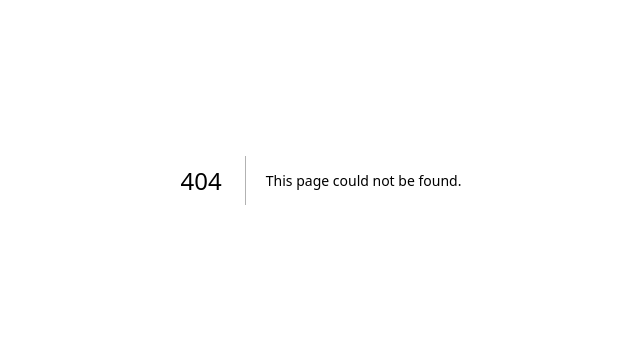
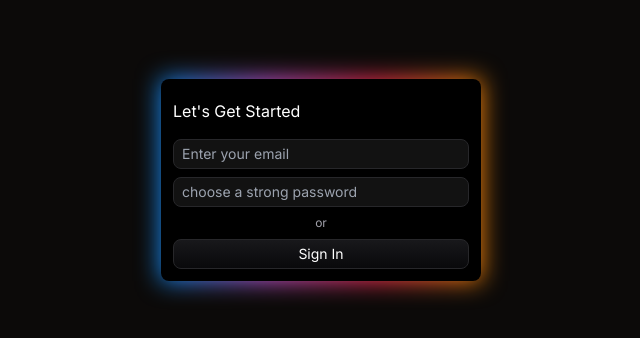
Before and after one commit to walkerthecreator/ai-interview, a Next.js app: page /auth in a window 1280 px wide. Before the commit this address had no page. Shown: the part 220-558 px from the top of the page, without its empty margins (319-959 px from the left). Built offline with nearby package versions, Linux system fonts and the light colour scheme.

Commit message:
add: dummy auth page

```diff
--- a/package.json
+++ b/package.json
@@ -24,6 +24,7 @@
     "clsx": "^2.1.1",
     "framer-motion": "^11.17.0",
     "lucide-react": "^0.395.0",
+    "motion": "^12.0.3",
     "next": "14.2.4",
     "next-themes": "^0.3.0",
     "react": "^18",
--- /dev/null
+++ b/src/app/auth/page.tsx
@@ -0,0 +1,30 @@
+import { GlowEffect } from '@/components/ui/glow-card';
+
+export default function GlowEffectCardBackground() {
+  return (
+    <div className='flex min-h-screen items-center justify-center'>
+      <div className='relative w-80'>
+        <GlowEffect
+          colors={['#0894FF', '#C959DD', '#FF2E54', '#FF9004']}
+          mode='static'
+          blur='medium'
+        />
+        <div className='relative w-80 space-y-2 rounded-lg bg-black p-3 text-white'>
+
+          <h1 className='py-2'>Let's Get Started</h1>
+          <input type="text" className='p-1 px-2 text-sm w-full border  rounded-lg placeholder:text-sm outline-zinc-700' placeholder='Enter your email' />
+          <input type="text" className='p-1 px-2 text-sm w-full border  rounded-lg placeholder:text-sm outline-zinc-700' placeholder='choose a strong password' />
+
+          <p className='my-3 text-xs text-zinc-400 text-center'>
+            or
+          </p>
+
+          <button className='bg-gradient-to-b from-zinc-900 border bg-zinc-950 text-sm w-full rounded-lg p-1'>Sign In</button>
+
+
+
+        </div>
+      </div>
+    </div>
+  );
+}
--- /dev/null
+++ b/src/components/ui/glow-card.tsx
@@ -0,0 +1,151 @@
+'use client';
+import { cn } from '@/lib/utils';
+import { motion, Transition } from 'motion/react';
+
+export type GlowEffectProps = {
+  className?: string;
+  style?: React.CSSProperties;
+  colors?: string[];
+  mode?:
+    | 'rotate'
+    | 'pulse'
+    | 'breathe'
+    | 'colorShift'
+    | 'flowHorizontal'
+    | 'static';
+  blur?:
+    | number
+    | 'softest'
+    | 'soft'
+    | 'medium'
+    | 'strong'
+    | 'stronger'
+    | 'strongest'
+    | 'none';
+  transition?: Transition;
+  scale?: number;
+  duration?: number;
+};
+
+export function GlowEffect({
+  className,
+  style,
+  colors = ['#FF5733', '#33FF57', '#3357FF', '#F1C40F'],
+  mode = 'rotate',
+  blur = 'medium',
+  transition,
+  scale = 1,
+  duration = 5,
+}: GlowEffectProps) {
+  const BASE_TRANSITION = {
+    repeat: Infinity,
+    duration: duration,
+    ease: 'linear',
+  };
+
+  const animations = {
+    rotate: {
+      background: [
+        `conic-gradient(from 0deg at 50% 50%, ${colors.join(', ')})`,
+        `conic-gradient(from 360deg at 50% 50%, ${colors.join(', ')})`,
+      ],
+      transition: {
+        ...(transition ?? BASE_TRANSITION),
+      },
+    },
+    pulse: {
+      background: colors.map(
+        (color) =>
+          `radial-gradient(circle at 50% 50%, ${color} 0%, transparent 100%)`
+      ),
+      scale: [1 * scale, 1.1 * scale, 1 * scale],
+      opacity: [0.5, 0.8, 0.5],
+      transition: {
+        ...(transition ?? {
+          ...BASE_TRANSITION,
+          repeatType: 'mirror',
+        }),
+      },
+    },
+    breathe: {
+      background: [
+        ...colors.map(
+          (color) =>
+            `radial-gradient(circle at 50% 50%, ${color} 0%, transparent 100%)`
+        ),
+      ],
+      scale: [1 * scale, 1.05 * scale, 1 * scale],
+      transition: {
+        ...(transition ?? {
+          ...BASE_TRANSITION,
+          repeatType: 'mirror',
+        }),
+      },
+    },
+    colorShift: {
+      background: colors.map((color, index) => {
+        const nextColor = colors[(index + 1) % colors.length];
+        return `conic-gradient(from 0deg at 50% 50%, ${color} 0%, ${nextColor} 50%, ${color} 100%)`;
+      }),
+      transition: {
+        ...(transition ?? {
+          ...BASE_TRANSITION,
+          repeatType: 'mirror',
+        }),
+      },
+    },
+    flowHorizontal: {
+      background: colors.map((color) => {
+        const nextColor = colors[(colors.indexOf(color) + 1) % colors.length];
+        return `linear-gradient(to right, ${color}, ${nextColor})`;
+      }),
+      transition: {
+        ...(transition ?? {
+          ...BASE_TRANSITION,
+          repeatType: 'mirror',
+        }),
+      },
+    },
+    static: {
+      background: `linear-gradient(to right, ${colors.join(', ')})`,
+    },
+  };
+
+  const getBlurClass = (blur: GlowEffectProps['blur']) => {
+    if (typeof blur === 'number') {
+      return `blur-[${blur}px]`;
+    }
+
+    const presets = {
+      softest: 'blur-sm',
+      soft: 'blur',
+      medium: 'blur-md',
+      strong: 'blur-lg',
+      stronger: 'blur-xl',
+      strongest: 'blur-xl',
+      none: 'blur-none',
+    };
+
+    return presets[blur as keyof typeof presets];
+  };
+
+  return (
+    <motion.div
+      style={
+        {
+          ...style,
+          '--scale': scale,
+          willChange: 'transform',
+          backfaceVisibility: 'hidden',
+        } as React.CSSProperties
+      }
+      animate={animations[mode]}
+      className={cn(
+        'pointer-events-none absolute inset-0 h-full w-full',
+        'scale-[var(--scale)] transform-gpu',
+        getBlurClass(blur),
+        className
+      )}
+    />
+  );
+}
```
Also changed, not shown: 1 other file (tests, documents, lock files or other folders).
